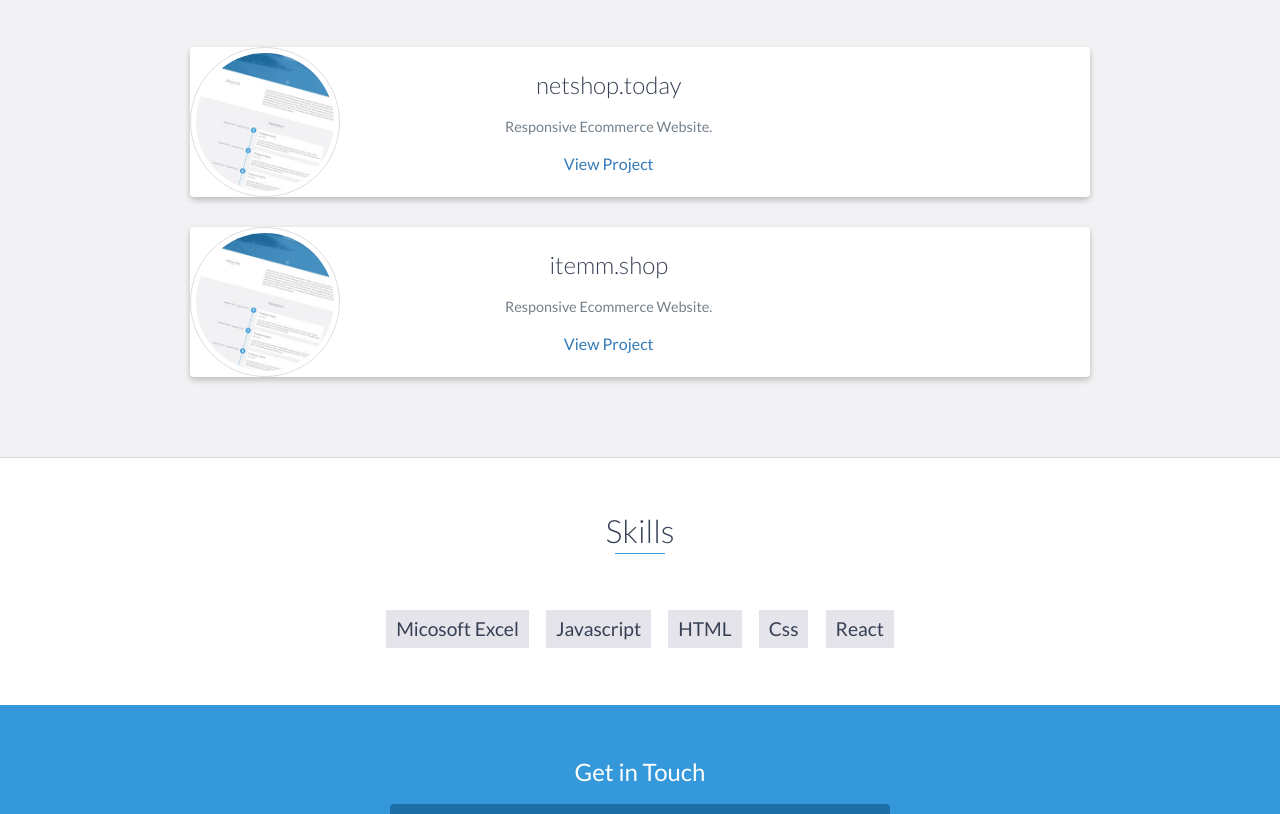
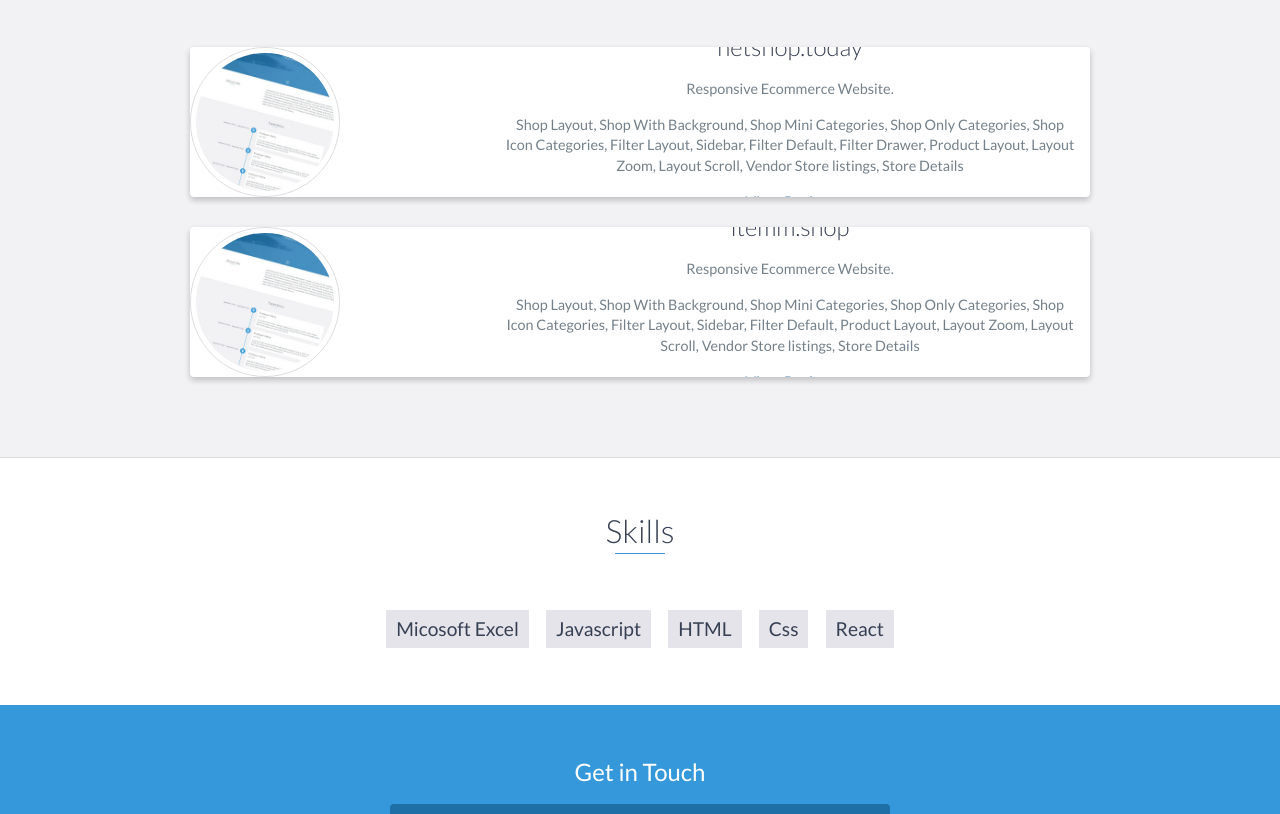
Before and after one commit to leomz001/resume, a website: page index.html in a window 1280 px wide. Shown: the part 2333-3147 px from the top of the page. Drawn offline with nearby package versions, Linux system fonts and the light colour scheme.

Commit message:
Add files via upload

```diff
--- a/index.html
+++ b/index.html
@@ -172,7 +172,23 @@
                         <p>
                             Responsive Ecommerce Website.
                         </p>
-                        <a href="http://www.netshop.today">View Project</a>
+
+                           <p>Shop Layout,
+                           Shop With Background,
+                           Shop Mini Categories,
+                           Shop Only Categories,
+                           Shop Icon Categories,
+                        Filter Layout,
+                           Sidebar,
+                           Filter Default,
+                           Filter Drawer,
+                        Product Layout,
+                           Layout Zoom,
+                          Layout Scroll,
+
+                        Vendor Store listings,
+                           Store Details</p>
+                      <a href="http://www.netshop.today">View Project</a>
                     </div>
                     <!-- End .project-info -->
                 </div>
@@ -188,6 +204,21 @@
                         <p>
                             Responsive Ecommerce Website.
                         </p>
+                        <p>Shop Layout,
+                           Shop With Background,
+                           Shop Mini Categories,
+                           Shop Only Categories,
+                           Shop Icon Categories,
+                        Filter Layout,
+                           Sidebar,
+                           Filter Default,
+
+                        Product Layout,
+                           Layout Zoom,
+                          Layout Scroll,
+
+                        Vendor Store listings,
+                           Store Details</p>
                         <a href="https://itemm.shop/">View Project</a>
                     </div>
                     <!-- End .project-info -->
```
